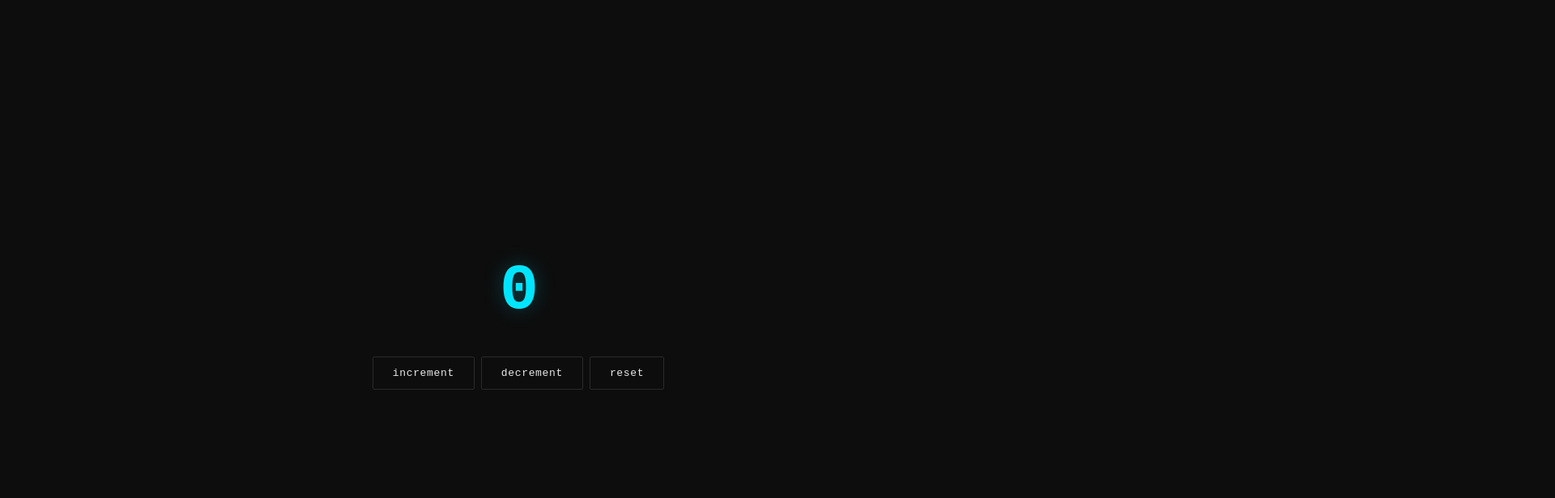
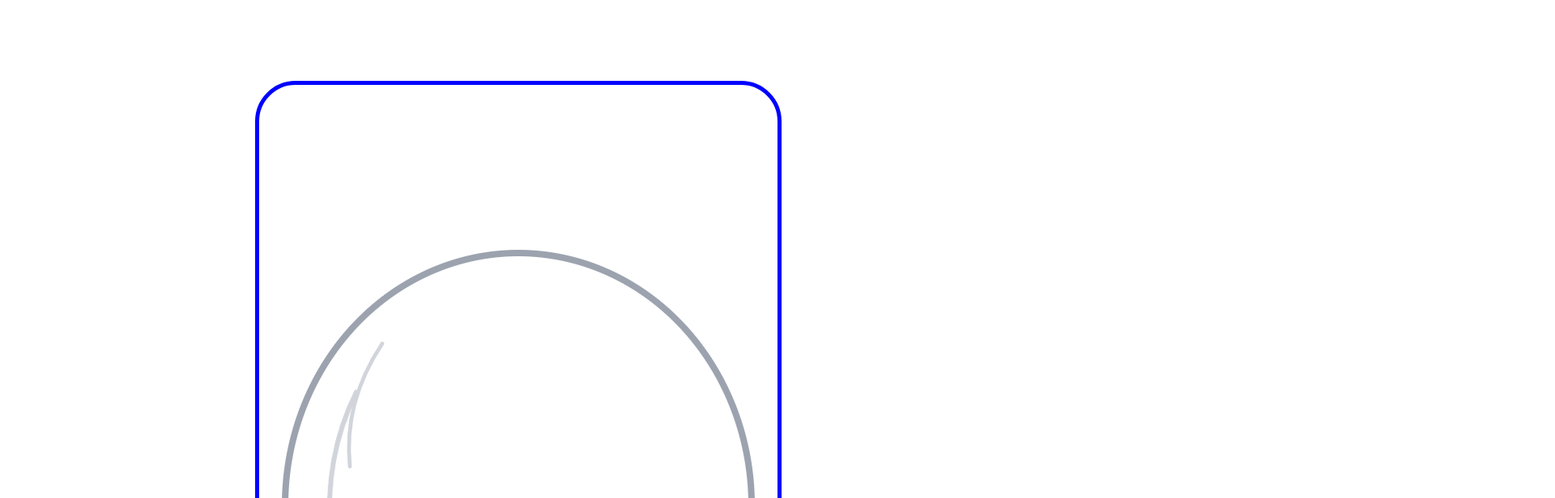
Before and after one commit to mrmaneditor000820-ui/Redux_Tool_Kit_with-_react, a React (Create React App) app: page / in a window 1280 px wide. Shown: the top 616 px of the page at 81% size, 1920 px wide, since content can reach past the window. Built offline with nearby package versions, Linux system fonts and the light colour scheme.

Commit message:
Refactor code structure for improved readability and maintainability

```diff
--- a/src/App.jsx
+++ b/src/App.jsx
@@ -1,26 +1,52 @@
-import React from "react"
-import { useSelector, useDispatch } from "react-redux"
-import { increment, decrement, reset } from "./counterSlice"
-import "./App.css"
+// import React from "react"
+// import { useSelector, useDispatch } from "react-redux"
+// import { increment, decrement, reset } from "./counterSlice"
+// import "./App.css"
+
+// function App() {
+
+// const count = useSelector( (state)=> state.counter.count
+// )
+
+// const dispatch = useDispatch()
+
+
+//   return (
+//     <>
+//     <h1 className="counter-display">{count}</h1>
+
+
+//     <button className="btn btn-increment" onClick={()=> dispatch(increment())}>increment</button>
+//     <button className="btn btn-decrement" onClick={()=> dispatch(decrement())}>decrement</button>
+//     <button className="btn btn-reset" onClick={()=> dispatch(reset())}>reset</button>
+//     </>
+//   )
+// }
+
+// export default App
+
+
+
+import React, { useContext } from 'react'
+import { Themecontext } from './theme/Themeprovider'
+
+import transparentBulb from './theme/bulb_transparent.png'
+import glowingBulb from './theme/bulb_glowing.png'
 
 function App() {
-
-const count = useSelector( (state)=> state.counter.count
-)
-
-const dispatch = useDispatch()
-
-
+  const {theme,toogletheme} = useContext(Themecontext);
   return (
     <>
-    <h1 className="counter-display">{count}</h1>
+    <div style={{display:"flex",justifyContent:"center",border:"5px solid blue",width:"50%",height:"50",borderRadius:"50px",margin:"100px auto"}}>
 
-
-    <button className="btn btn-increment" onClick={()=> dispatch(increment())}>increment</button>
-    <button className="btn btn-decrement" onClick={()=> dispatch(decrement())}>decrement</button>
-    <button className="btn btn-reset" onClick={()=> dispatch(reset())}>reset</button>
+     <img style={{width:"500px"}}
+      src={theme === "light" ? glowingBulb : transparentBulb}
+      alt="Toggle theme"
+      onClick={toogletheme}
+      style={{ cursor: 'pointer' }}></img>
+      </div>
     </>
   )
 }
 
-export default App
+export default App;
--- a/src/index.js
+++ b/src/index.js
@@ -5,12 +5,15 @@ import App from './App';
 import reportWebVitals from './reportWebVitals';
 import { Provider } from 'react-redux';
 import { store } from './store';
+import Themeprovider from './theme/Themeprovider';
 
 const root = ReactDOM.createRoot(document.getElementById('root'));
 root.render(
   <React.StrictMode>
     <Provider store={store}>
+      <Themeprovider>
     <App />
+      </Themeprovider>
     </Provider>
   </React.StrictMode>
 );
--- /dev/null
+++ b/src/theme/Themeprovider.jsx
@@ -0,0 +1,19 @@
+import React, { createContext, useState } from 'react'
+export const Themecontext = createContext()
+
+function Themeprovider({children}) {
+  const [theme, setTheme] = useState(<img src="src\theme\bulb_transparent.png" alt="" />)
+
+    const toogletheme = ()=>{
+        setTheme(theme === "light" ? "dark" : "light")
+    }
+
+  return (
+    <Themecontext.Provider value={{theme,toogletheme}}>
+  {children}
+
+    </Themecontext.Provider>
+  )
+}
+
+export default Themeprovider;
```
Also changed, not shown: src/theme/bulb_glowing.png (added), src/theme/bulb_transparent.png (added).
